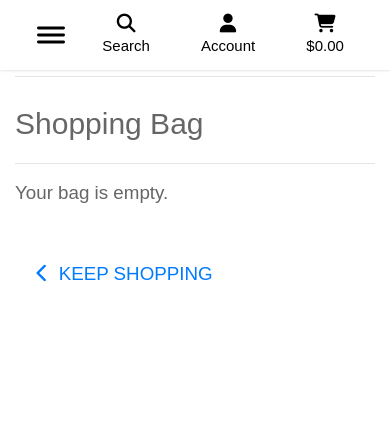
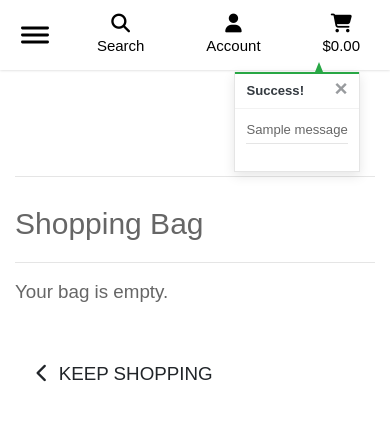
Before and after one commit to preetbhullar90/amazon-project, a Django app: page /bag/ in a window 390 px wide. Shown: the top 421 px of the page. Run offline with Django 3.2, Linux system fonts and the light colour scheme; one stand-in notice (Sample message) is shown; some libraries are stand-ins or nearby versions.

Commit message:
added notification alert

```diff
--- a/Desktop/COMPUTER-WORLD/bag/views.py
+++ b/Desktop/COMPUTER-WORLD/bag/views.py
@@ -1,4 +1,4 @@
-from django.shortcuts import render, redirect, reverse, HttpResponse
+from django.shortcuts import render, redirect, reverse, HttpResponse, get_object_or_404
 from django.contrib import messages
 
 from products.models import Product
@@ -13,7 +13,7 @@ def view_bag(request):
 def add_to_bag(request, item_id):
     """ Add a quantity of the specified product to the shopping bag """
 
-    product = Product.objects.get(pk=item_id)
+    product = get_object_or_404(Product, pk=item_id)
     quantity = int(request.POST.get('quantity'))
     redirect_url = request.POST.get('redirect_url')
     size = None
@@ -25,6 +25,7 @@ def add_to_bag(request, item_id):
         if item_id in list(bag.keys()):
             if size in bag[item_id]['items_by_size'].keys():
                 bag[item_id]['items_by_size'][size] += quantity
+                messages.success(request, f'Updated size {size.upper()} {product.name} quantity to {bag[item_id]["items_by_size"][size]}')
             else:
                 bag[item_id]['items_by_size'][size] = quantity
                 messages.success(request, f'Added size {size.upper()} {product.name} to your bag')
@@ -46,6 +47,7 @@ def add_to_bag(request, item_id):
 def adjust_bag(request, item_id):
     """Adjust the quantity of the specified product to the specified amount"""
 
+    product = get_object_or_404(Product, pk=item_id)
     quantity = int(request.POST.get('quantity'))
     size = None
     if 'product_size' in request.POST:
@@ -55,15 +57,19 @@ def adjust_bag(request, item_id):
     if size:
         if quantity > 0:
             bag[item_id]['items_by_size'][size] = quantity
+            messages.success(request, f'Updated size {size.upper()} {product.name} quantity to {bag[item_id]["items_by_size"][size]}')
         else:
             del bag[item_id]['items_by_size'][size]
             if not bag[item_id]['items_by_size']:
                 bag.pop(item_id)
+            messages.success(request, f'Removed size {size.upper()} {product.name} from your bag')
     else:
         if quantity > 0:
             bag[item_id] = quantity
+            messages.success(request, f'Updated {product.name} quantity to {bag[item_id]}')
         else:
             bag.pop(item_id)
+            messages.success(request, f'Removed {product.name} from your bag')
 
     request.session['bag'] = bag
     return redirect(reverse('view_bag'))
@@ -73,6 +79,7 @@ def remove_from_bag(request, item_id):
     """Remove the item from the shopping bag"""
 
     try:
+        product = get_object_or_404(Product, pk=item_id)
         size = None
         if 'product_size' in request.POST:
             size = request.POST['product_size']
@@ -82,11 +89,14 @@ def remove_from_bag(request, item_id):
             del bag[item_id]['items_by_size'][size]
             if not bag[item_id]['items_by_size']:
                 bag.pop(item_id)
+            messages.success(request, f'Removed size {size.upper()} {product.name} from your bag')
         else:
             bag.pop(item_id)
+            messages.success(request, f'Removed {product.name} from your bag')
 
         request.session['bag'] = bag
         return HttpResponse(status=200)
 
     except Exception as e:
+        messages.error(request, f'Error removing item: {e}')
         return HttpResponse(status=500)
--- a/Desktop/COMPUTER-WORLD/static/css/main.css
+++ b/Desktop/COMPUTER-WORLD/static/css/main.css
@@ -544,12 +544,18 @@ a.category-badge > span.badge{
   width: 1.5rem;
 }
 .keep-shopping-text{
-  border: 1px solid #666666;
-  color: #666666;
-}
+  border: 1px solid #000;
+  color: #000;
+}
+
 .keep-shopping-text:hover{
+  background-color: #000;
+  color: #fff;
+}
+
+/* .keep-shopping-text:hover{
   border: 1px solid #0056b3;
-}
+} */
 
 
 
@@ -793,7 +799,8 @@ a.category-badge > span.badge{
     display: -moz-box;
     display: -ms-flexbox;
     display: flex;
-    justify-content: space-evenly;
+    justify-content: space-between;
+   width: 100% !important;
   }
   .container-menu-desktop {display: none;}
   .logo-font{
@@ -1794,16 +1801,11 @@ button.mfp-close {
 /* ------------------------------- bootstrap toasts */
 
 .message-container {
-
+  position: relative;
   top: 72px;
   right: 15px;
   z-index: 99999999999;
-
-
-  display: flex;
-  justify-content: end;
-  width: 100%;
-
+  margin-left: 10px;
 }
 
 .custom-toast {
@@ -1813,20 +1815,56 @@ button.mfp-close {
 .toast-capper {
   height: 2px;
 }
-.arrow-success{
-border-bottom-color: #28a745 !important;
-}
-.arrow-up{
+
+/* from CSS-tricks.com: https://css-tricks.com/snippets/css/css-triangle/ */
+.arrow-up {
   width: 0;
   height: 0;
   border-left: 4px solid transparent;
   border-right: 4px solid transparent;
   border-bottom: 10px solid black;
-  border-bottom-color: black;
   position: absolute;
-   top: 30px;
-  /* right: 36px;  */
-
+  top: -10px;
+  right: 36px;
+}
+
+/* Convenience classes - colors copied from Bootstrap */
+.arrow-primary {
+  border-bottom-color: #007bff !important;
+}
+
+.arrow-secondary {
+  border-bottom-color: #6c757d !important;
+}
+
+.arrow-success {
+  border-bottom-color: #28a745 !important;
+}
+
+.arrow-danger {
+  border-bottom-color: #dc3545 !important;
+}
+
+.arrow-warning {
+  border-bottom-color: #ffc107 !important;
+}
+
+.arrow-info {
+  border-bottom-color: #17a2b8 !important;
+}
+
+.arrow-light {
+  border-bottom-color: #f8f9fa !important;
+}
+
+.arrow-dark {
+  border-bottom-color: #343a40 !important;
+}
+
+.bag-notification-wrapper {
+  height: 100px;
+  overflow-x: hidden;
+  overflow-y: auto;
 }
 
 
--- a/Desktop/COMPUTER-WORLD/templates/base.html
+++ b/Desktop/COMPUTER-WORLD/templates/base.html
@@ -15,6 +15,8 @@
     {% endblock %}
 
     {% block corecss %}
+    <link rel="stylesheet" href="https://stackpath.bootstrapcdn.com/bootstrap/4.4.1/css/bootstrap.min.css" integrity="sha384-Vkoo8x4CGsO3+Hhxv8T/Q5PaXtkKtu6ug5TOeNV6gBiFeWPGFN9MuhOf23Q9Ifjh" crossorigin="anonymous">
+    <link rel="stylesheet" href="https://fonts.googleapis.com/css?family=Lato&display=swap">
     <!--===============================================================================================-->
     <link rel="icon" type="image/png" href="{% static 'images/icons/favicon.png'%}">
     <!--===============================================================================================-->
@@ -193,41 +195,6 @@
 
 
 
-
-
-
-
-                        {% if messages %}
-
-
-                        <div class="message-container">
-                            {% for message in messages %}
-                                {% with message.level as level %}
-                                    {% if level == 40 %}
-                                        {% include 'includes/toasts/toast_error.html' %}
-                                    {% elif level == 30 %}
-                                        {% include 'includes/toasts/toast_warning.html' %}
-                                    {% elif level == 25 %}
-                                        {% include 'includes/toasts/toast_success.html' %}
-                                    {% else %}
-                                        {% include 'includes/toasts/toast_info.html' %}
-                                    {% endif %}
-                                {% endwith %}
-                            {% endfor %}
-                        </div>
-
-
-                    {% endif %}
-
-
-
-
-
-
-
-
-
-
                     </div>
 
 
@@ -249,7 +216,6 @@
 
 
 
-
         {% include 'includes/main-nav.html'%}
         {% include 'includes/mobile-top-header.html'%}
         <!-- Back to top -->
@@ -258,11 +224,35 @@
                 <i class="zmdi zmdi-chevron-up"></i>
             </span>
         </div>
+    </header>
 
 
 
+    {% if messages %}
+   <div>
+    <div class="limiter-menu-desktop container">
 
-    </header>
+    <div class="message-container wrap-icon-header flex-w flex-r-m">
+        {% for message in messages %}
+            {% with message.level as level %}
+                {% if level == 40 %}
+                    {% include 'includes/toasts/toast_error.html' %}
+                {% elif level == 30 %}
+                    {% include 'includes/toasts/toast_warning.html' %}
+                {% elif level == 25 %}
+                    {% include 'includes/toasts/toast_success.html' %}
+                {% else %}
+                    {% include 'includes/toasts/toast_info.html' %}
+                {% endif %}
+            {% endwith %}
+        {% endfor %}
+    </div>
+</div>
+</div>
+
+
+
+{% endif %}
 
 
 
--- a/Desktop/COMPUTER-WORLD/templates/includes/toasts/toast_success.html
+++ b/Desktop/COMPUTER-WORLD/templates/includes/toasts/toast_success.html
@@ -8,6 +8,47 @@
       </button>
   </div>
   <div class="toast-body bg-white">
+      <div class="row">
+          <div class="col">
               {{ message }}
+              <hr class="mt-1 mb-3">
           </div>
       </div>
+      {% if grand_total %}
+          <p class="logo-font bg-white text-black py-1">Your Bag ({{ product_count }})</p>
+          <div class="bag-notification-wrapper">
+              {% for item in bag_items %}
+                  <div class="row">
+                      <div class="col-3 my-1">
+                          <img class="w-100" src="{{ item.product.image.url }}">
+                      </div>
+                      <div class="col-9">
+                          <p class="my-0"><strong>{{ item.product.name }}</strong></p>
+                          <p class="my-0 small">Size: {% if item.product.has_sizes %}{{ item.size|upper }}{% else %}N/A{% endif %}</p>
+                          <p class="my-0 small text-muted">Qty: {{ item.quantity }}</p>
+                      </div>
+                  </div>
+              {% endfor %}
+          </div>
+          <div class="row">
+              <div class="col">
+                  <strong><p class="mt-3 mb-1 text-black">
+                      Total{% if free_delivery_delta > 0 %} (Exc. delivery){% endif %}:
+                      <span class="float-right">${{ total|floatformat:2 }}</span>
+                  </p></strong>
+                  {% if free_delivery_delta > 0 %}
+                      <p class="mb-0 p-2 bg-warning shadow-sm text-black text-center">
+                          Spend <strong>${{ free_delivery_delta }}</strong> more to get free next day delivery!
+                      </p>
+                  {% endif %}
+                  <a href="{% url 'view_bag' %}" class="btn btn-black btn-block rounded-0">
+                      <span class="text-uppercase">Go To Secure Checkout</span>
+                      <span class="icons">
+                          <i class="fas fa-lock"></i>
+                      </span>
+                  </a>
+              </div>
+          </div>
+      {% endif %}
+  </div>
+</div>
```
Also changed, not shown: Desktop/COMPUTER-WORLD/db.sqlite3. Lines whose indentation alone changed are shown as unchanged.
